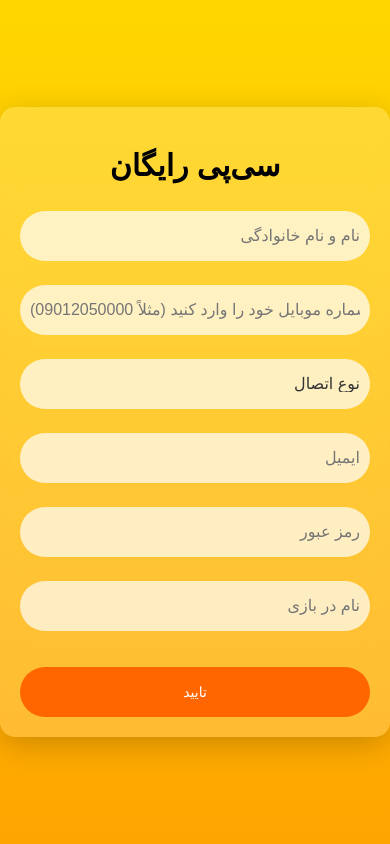
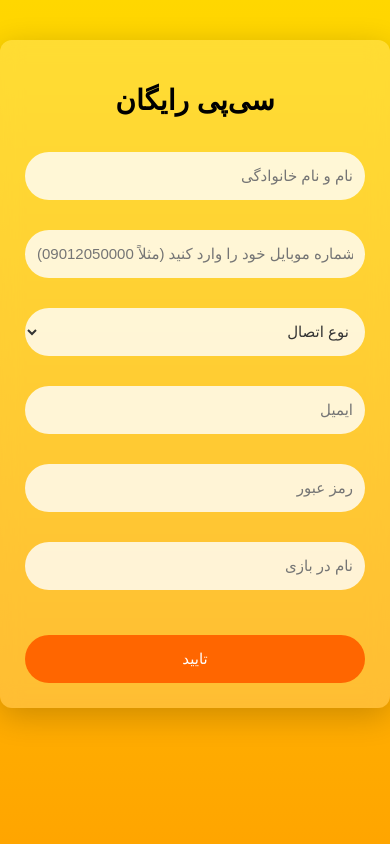
Before and after one commit to seyed-saeed/cp, a Flask app: page / in a window 390 px wide. Run offline with Flask 3, Linux system fonts and the light colour scheme.

Commit message:
Update style.css

```diff
--- a/static/style.css
+++ b/static/style.css
@@ -1,90 +1,74 @@
 body {
   margin: 0;
-  height: 100vh;
+  min-height: 100vh; /* حداقل کل ارتفاع صفحه */
   background: linear-gradient(to bottom, #FFD700, #FFA500); /* زرد به نارنجی */
   display: flex;
   justify-content: center;
   align-items: center;
-  font-family: 'Vazir', sans-serif;  /* انتخاب فونت فارسی */
+  font-family: 'Vazir', sans-serif;
+  box-sizing: border-box;
 }
 
-/* باکس شیشه‌ای فرم */
+/* باکس فرم */
 .glass-box {
-  background: rgba(255, 255, 255, 0.2); /* شفافیت */
-  backdrop-filter: blur(10px);          /* افکت شیشه‌ای */
+  background: rgba(255, 255, 255, 0.2);
+  backdrop-filter: blur(10px);
   border-radius: 15px;
   padding: 30px 40px;
   box-shadow: 0 8px 32px rgba(0, 0, 0, 0.2);
-  width: 320px;
+  width: 400px;
+  max-width: 90%; /* برای گوشی */
   color: #000;
 }
 
-/* استایل فیلدهای ورودی و منوی کشویی */
+/* فیلدهای ورودی و انتخاب */
 .glass-box input, .glass-box select {
   width: 100%;
-  padding: 10px;
-  margin: 8px 0 16px;
+  padding: 12px;
+  margin: 10px 0 20px;
   border: none;
   border-radius: 50px;
-  font-size: 14px;
-  background-color: rgba(255, 255, 255, 0.7); /* پس‌زمینه روشن */
-  color: #333; /* رنگ متن */
-  appearance: none; /* حذف ظاهر پیش‌فرض مرورگر */
-  -webkit-appearance: none; /* برای Safari */
-  -moz-appearance: none;    /* برای Firefox */
-  box-sizing: border-box;   /* برای اینکه padding و border در اندازه لحاظ شوند */
-  height: 50px; /* تنظیم ارتفاع یکسان با فیلدهای ورودی */
-}
-
-/* استایل منوی کشویی در حالت فوکوس */
-.glass-box select:focus {
-  background-color: rgba(255, 255, 255, 0.9); /* تغییر رنگ پس‌زمینه */
-  box-shadow: 0 0 10px rgba(255, 165, 0, 0.8);  /* اضافه کردن سایه */
-  outline: none;  /* حذف خط بیرونی پیش‌فرض */
-}
-
-/* استایل لیبل‌ها */
-.glass-box label {
-  display: block;
-  margin-top: 10px;
-  font-size: 14px;
+  font-size: 16px;
+  background-color: rgba(255, 255, 255, 0.8);
+  color: #333;
+  box-sizing: border-box;
+  height: 50px;
 }
 
 /* عنوان فرم */
 .glass-box h1 {
   text-align: center;
-  font-size: 40px;
-  margin-bottom: 20px;
-  color: BLACK;
+  font-size: 36px;
+  margin-bottom: 25px;
+  color: #000;
 }
 
+/* دکمه ارسال */
 input[type="submit"] {
   background-color: #ff6600;
   color: white;
   border: none;
-  padding: 12px 20px;
+  padding: 14px 20px;
   border-radius: 50px;
-  font-size: 16px;
+  font-size: 18px;
   cursor: pointer;
   display: block;
-  margin: 20px auto 0;
+  margin: 25px auto 0;
   transition: background-color 0.3s ease;
 }
 
-/* افکت هاور روی دکمه */
 input[type="submit"]:hover {
   background-color: #e65c00;
 }
 
-/* استایل برای پیغام‌ها */
-/* استایل برای پیغام موفقیت */
+/* پاپ‌آپ پیام */
 #popup {
-  background-color: #ffffff; /* پس‌زمینه سفید */
-  color: #007BFF; /* رنگ متن آبی */
+  background-color: #fff;
+  color: #007BFF;
   padding: 20px;
   border-radius: 10px;
-  border: 2px solid #007BFF; /* حاشیه آبی */
-  box-shadow: 0 5px 10px rgba(0, 0, 0, 0.1); /* سایه برای زیبایی */
+  border: 2px solid #007BFF;
+  box-shadow: 0 5px 10px rgba(0, 0, 0, 0.1);
   position: fixed;
   top: 40%;
   left: 50%;
@@ -94,34 +78,34 @@ input[type="submit"]:hover {
   width: 80%;
   max-width: 400px;
   font-size: 16px;
-  font-weight: bold; /* ضخیم‌تر شدن فونت */
+  font-weight: bold;
 }
 
-/* افکت‌ها برای متنی که هنگام نمایش پیام ظاهر می‌شود */
-#popup p {
-  margin: 0;
-  padding: 0;
-  font-size: 18px;
-  line-height: 1.5;
-}
+/* مخصوص موبایل */
+@media screen and (max-width: 600px) {
+  body {
+    align-items: flex-start; /* فرم از بالا شروع بشه */
+    padding-top: 40px; /* کمی فاصله از بالا */
+  }
 
-/* برای موبایل و صفحه‌های کوچکتر */
-@media screen and (max-width: 600px) {
   .glass-box {
-    width: 90%;
-    padding: 20px;
+    width: 95%;
+    height: auto;
+    padding: 25px;
+    border-radius: 12px;
   }
 
   .glass-box h1 {
-    font-size: 30px;
+    font-size: 28px;
   }
 
   .glass-box input, .glass-box select {
-    font-size: 16px;
+    font-size: 15px;
+    height: 48px;
   }
 
   input[type="submit"] {
-    padding: 10px 18px;
-    font-size: 14px;
+    font-size: 15px;
+    padding: 12px;
   }
 }
```
